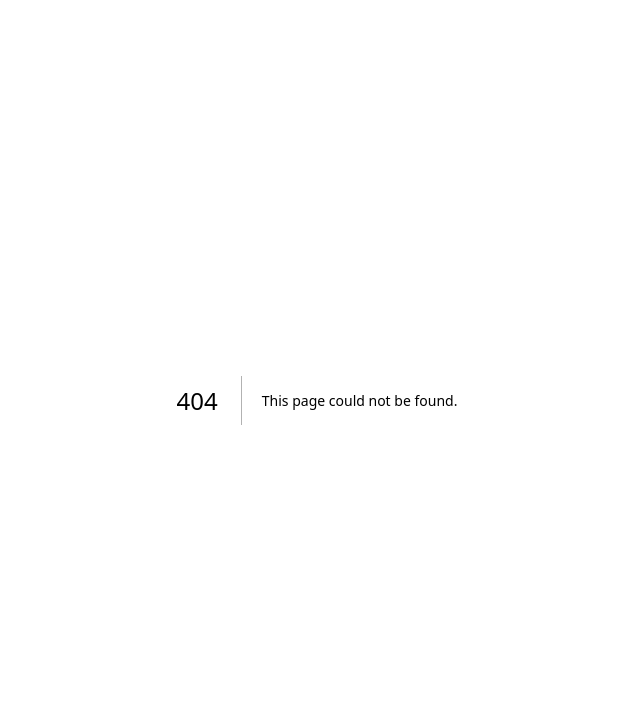
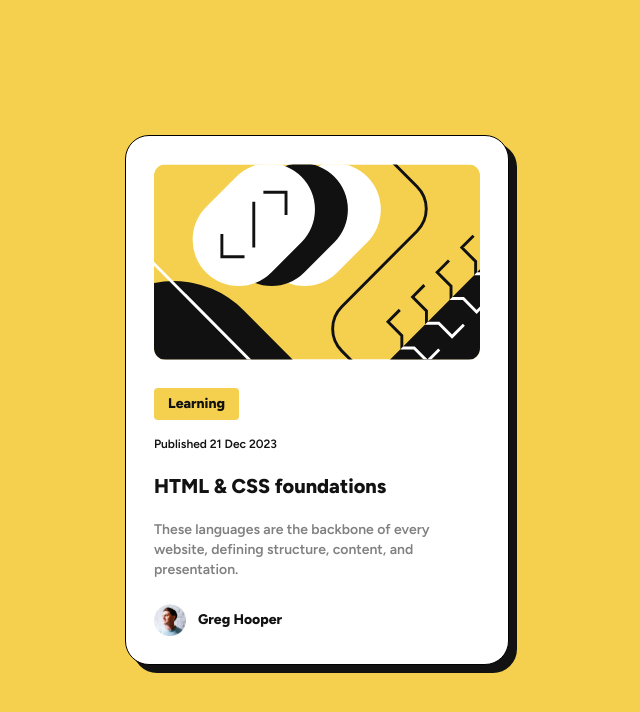
Before and after one commit to deedeedev/frontend-practice, a Next.js app: page /frontend-mentor/06-blog-preview-card in a window 1280 px wide. Before the commit this address had no page. Shown: the top 712 px of the page, without its empty margins (323-963 px from the left). Built offline with nearby package versions, Linux system fonts and the light colour scheme.

Commit message:
Challenge completed: Blog Preview Card

```diff
--- /dev/null
+++ b/src/app/frontend-mentor/(components)/06-blog-preview-card/page.tsx
@@ -0,0 +1,9 @@
+import BlogPreviewCard from "@/components/BlogPreviewCard/BlogPreviewCard";
+
+export default function Page() {
+  return (
+    <main className="w-full min-h-screen flex justify-center items-center bg-bpcYellow">
+      <BlogPreviewCard />
+    </main>
+  );
+}
--- a/src/app/page.tsx
+++ b/src/app/page.tsx
@@ -11,6 +11,7 @@ export default function Home() {
       <Link href="/frontend-mentor/03-3-column-preview-card-component">03 3 Column Preview Card</Link>
       <Link href="/frontend-mentor/04-recipe-page">04 Recipe Page</Link>
       <Link href="/frontend-mentor/05-social-links-profile">05 Social Links Profile</Link>
+      <Link href="/frontend-mentor/06-blog-preview-card">06 Blog Preview Card</Link>
     </main>
   );
 }
--- /dev/null
+++ b/src/components/BlogPreviewCard/BlogPreviewCard.tsx
@@ -0,0 +1,36 @@
+import Image from "next/image";
+import Link from "next/link";
+import { Figtree } from "next/font/google";
+
+import illustrationImg from "./illustration-article.svg";
+import avatarImg from "./image-avatar.webp";
+
+const figtree = Figtree({ weight: ["600", "800"], subsets: ["latin"] });
+
+export default function BlogPreviewCard() {
+  return (
+    <div
+      className={`${figtree.className} max-w-sm flex flex-col mx-6 p-7 rounded-3xl border border-solid border-black shadow-[8px_8px] bg-bpcWhite text-bpcBlack`}
+    >
+      <Image src={illustrationImg} alt="illustration" className="rounded-xl" />
+      {/* Tag */}
+      <div className="self-start mt-7 bg-bpcYellow px-3.5 py-1.5 rounded text-sm font-bold">Learning</div>
+      {/* Date */}
+      <p className="mt-4 text-xs font-thin">Published 21 Dec 2023</p>
+      {/* Title */}
+      <Link href="#" className="mt-5 text-xl font-bold hover:text-bpcYellow">
+        HTML & CSS foundations
+      </Link>
+      <p className="mt-5 text-sm text-bpcGray font-thin">
+        These languages are the backbone of every website, defining structure, content, and presentation.
+      </p>
+      {/* Author */}
+      <div className="mt-6 flex justify-start items-center gap-3">
+        {/* Avatar */}
+        <Image src={avatarImg} alt="avatar" className="w-8 h-8" />
+        {/* Name */}
+        <div className="text-sm font-bold">Greg Hooper</div>
+      </div>
+    </div>
+  );
+}
--- a/tailwind.config.ts
+++ b/tailwind.config.ts
@@ -23,6 +23,10 @@ const config: Config = {
         slpGray: "hsl(0, 0%, 20%)",
         slpDarkGray: "hsl(0, 0%, 12%)",
         slpOffBlack: "hsl(0, 0%, 8%)",
+        bpcYellow: "hsl(47, 88%, 63%)",
+        bpcWhite: "hsl(0, 0%, 100%)",
+        bpcGray: "hsl(0, 0%, 50%)",
+        bpcBlack: "hsl(0, 0%, 7%)",
       },
     },
   },
```
Also changed, not shown: src/components/BlogPreviewCard/illustration-article.svg (added), src/components/BlogPreviewCard/image-avatar.webp (added).
